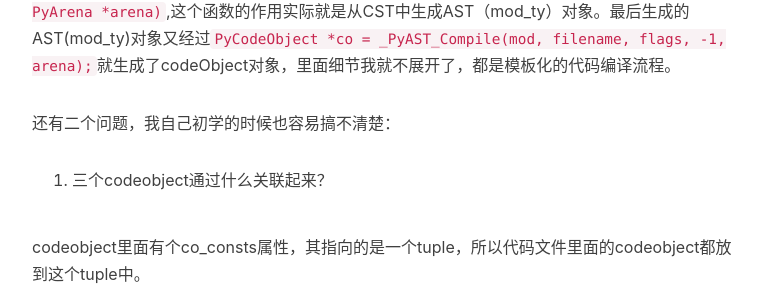
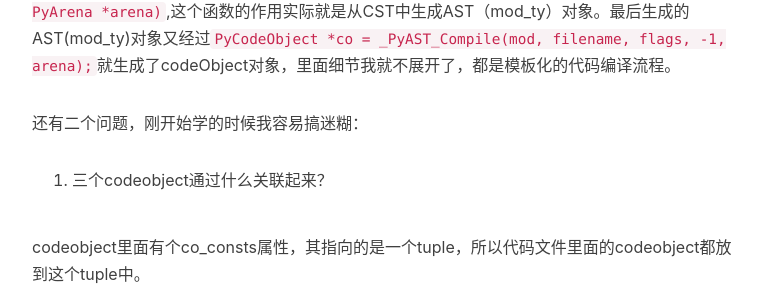
Before and after one commit to shihai1991/shihai1991.github.io, a Jekyll site: the page built from _posts/2021-08-23-print执行过程分析.md, in a window 1280 px wide and 900 px high, scrolled down 3087 px. Shown: the part 147-452 px from the top of the window, without its empty margins (233-995 px from the left). Built offline with Jekyll 4.4.1, drawn with Linux system fonts in a browser that asks for light colours; nearby versions of some CDN libraries; comment, search, counter and statistics services are not loaded.

Commit message:
Update 2021-08-23-print执行过程分析.md

```diff
--- a/_posts/2021-08-23-print执行过程分析.md
+++ b/_posts/2021-08-23-print执行过程分析.md
@@ -87,7 +87,8 @@ Disassembly of <code object test1 at 0x7f75a94e4440, file "test.py", line 5>:
 
 在老的python版本其实大家查一下ast.c中的代码可以找到AST相关生成的函数，比如：`mod_ty  PyAST_FromNodeObject(const node *n, PyCompilerFlags *flags,PyObject *filename, PyArena *arena)`,这个函数的作用实际就是从CST中生成AST（mod_ty）对象。最后生成的AST(mod_ty)对象又经过`PyCodeObject *co = _PyAST_Compile(mod, filename, flags, -1, arena);`就生成了codeObject对象，里面细节我就不展开了，都是模板化的代码编译流程。
 
-还有二个问题，我自己初学的时候也容易搞不清楚：
+还有二个问题，刚开始学的时候我容易搞迷糊：
+
 1. 三个codeobject通过什么关联起来？
 
 codeobject里面有个co_consts属性，其指向的是一个tuple，所以代码文件里面的codeobject都放到这个tuple中。
```
